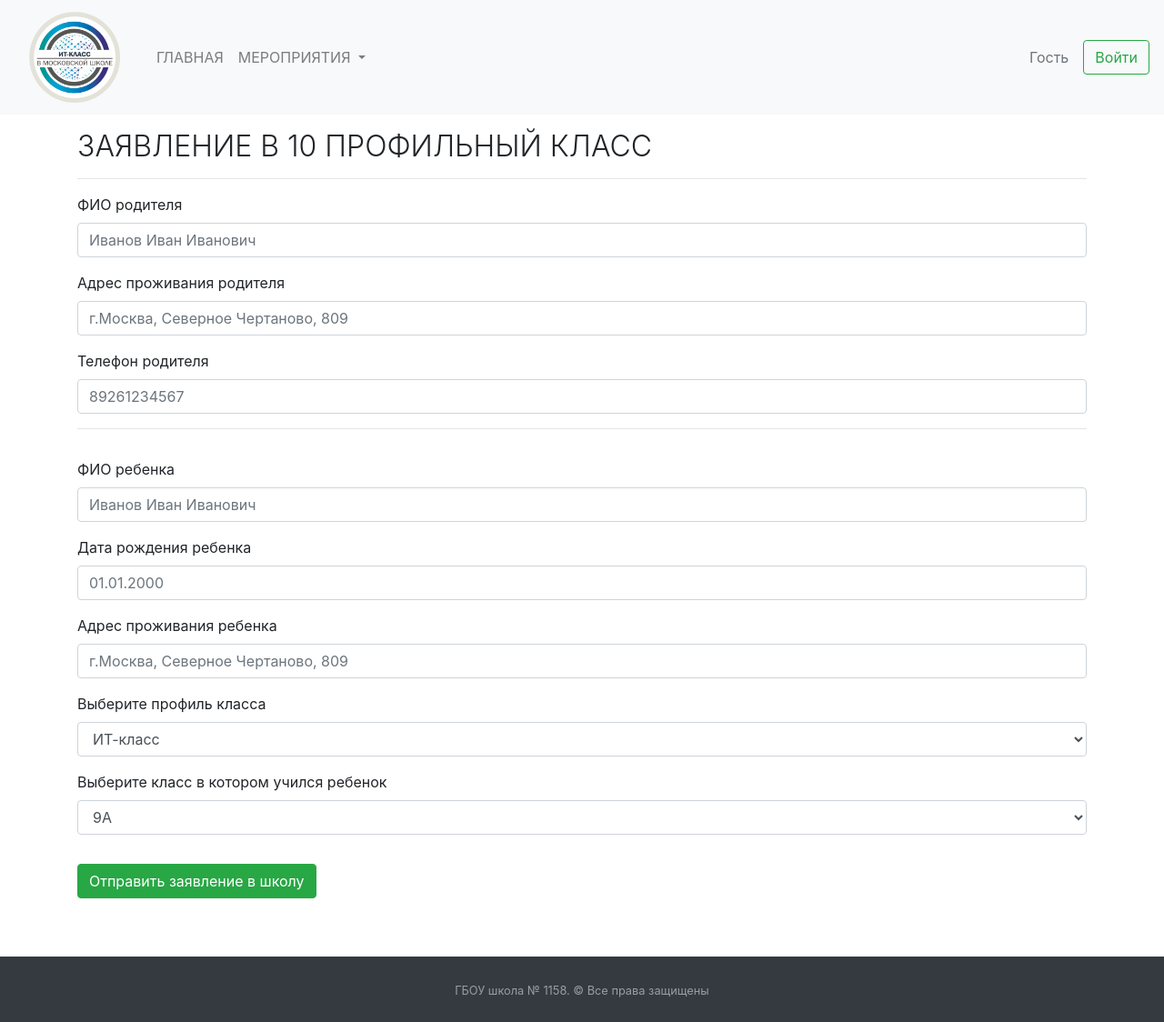
After one commit to ibkov/it_class1158, a Django app: page /documents_to_10_class/ in a window 1280 px wide. The commit adds this page. Shown: the whole page at 91% size. Run offline with Django 3.2, Linux system fonts and the light colour scheme; some libraries are stand-ins or nearby versions.

Commit message:
add zayavlenia v 10 class

```diff
--- a/itclass/settings.py
+++ b/itclass/settings.py
@@ -24,7 +24,7 @@ SECRET_KEY = 'efgj!udo53#9=3dnuy3n%(=)$pdz-5@dv@me=dl1wky#&dhe$*'
 # SECURITY WARNING: don't run with debug turned on in production!
 DEBUG = True
 
-ALLOWED_HOSTS = []
+ALLOWED_HOSTS = ['192.168.14.103']
 
 # Application definition
 
--- a/mainapp/urls.py
+++ b/mainapp/urls.py
@@ -1,5 +1,5 @@
-from django.conf import settings
 from django.urls import path
+
 from . import views
 from .views import PostDetailView, AddEventView, WorksView, ApplicantListView
 
@@ -7,6 +7,7 @@ urlpatterns = [
     path("", views.MainView.as_view()),
     path("rate/", views.PuplesView.as_view()),
     path("check_list/", views.CheckList.as_view(), name="check_list"),
+    path("documents_to_10_class/", views.PhotoGalleryView.as_view(), name="photo_gallery"),
     path("<int:pk>/", PostDetailView.as_view(), name="puples"),
     path('<int:pk>/img-change/', views.ImgChangeView.as_view(), name='img_change'),
     path("<int:pk>/add_events", AddEventView.as_view(), name="add_event"),
--- a/mainapp/views.py
+++ b/mainapp/views.py
@@ -8,6 +8,8 @@ from django.shortcuts import redirect
 from django.urls import reverse_lazy
 from django.views.generic import ListView
 from django.views.generic.detail import DetailView
+from docxtpl import DocxTemplate
+import datetime as dt
 
 from .forms import EventsForm, AddEventForm, ImgChangeForm
 from .models import Puples, Events, Works, DaysTask, ApplicantAction
@@ -21,6 +23,7 @@ class MainView(ListView):
     def get_context_data(self, *, object_list=None, **kwargs):
         context = super().get_context_data(**kwargs)
         context['events_new'] = Events.objects.filter(check=False).count()
+        context['applicants_count'] = Puples.objects.filter(status="APP").count()
         return context
 
 
@@ -31,6 +34,7 @@ class HacatonView(ListView):
     def get_context_data(self, *, object_list=None, **kwargs):
         context = super().get_context_data(**kwargs)
         context['events_new'] = Events.objects.filter(check=False).count()
+        context['applicants_count'] = Puples.objects.filter(status="APP").count()
         return context
 
 
@@ -43,6 +47,7 @@ class WrongTasksView(LoginRequiredMixin, ListView):
         context = super().get_context_data(**kwargs)
         context['score'] = len([int(i) for i in DaysTask.objects.get().id_answers.split()])
         context['events_new'] = Events.objects.filter(check=False).count()
+        context['applicants_count'] = Puples.objects.filter(status="APP").count()
         return context
 
 
@@ -71,6 +76,7 @@ class TasksView(LoginRequiredMixin, ListView):
         context['score'] = len([int(i) for i in DaysTask.objects.get().id_answers.split()])
         context['list_wins'] = self.get_list_solved_task(context['list_answ'])
         context['events_new'] = Events.objects.filter(check=False).count()
+        context['applicants_count'] = Puples.objects.filter(status="APP").count()
         return context
 
     def post(self, request):
@@ -126,6 +132,7 @@ class PuplesView(LoginRequiredMixin, ListView):
         context['superusr'] = self.request.user.is_superuser
         context['pupil_pk'] = self.request.user.puples.pk
         context['events_new'] = Events.objects.filter(check=False).count()
+        context['applicants_count'] = Puples.objects.filter(status="APP").count()
         return context
 
 
@@ -151,6 +158,7 @@ class ApplicantListView(LoginRequiredMixin, ListView):
         context['superusr'] = self.request.user.is_superuser
         context['pupil_pk'] = self.request.user.puples.pk
         context['events_new'] = Events.objects.filter(check=False).count()
+        context['applicants_count'] = Puples.objects.filter(status="APP").count()
         context['app_without_interview'] = Puples.objects.filter(status="APP").count() - Puples.objects.filter(
             status="APP", applicant_progress="75").count()
         return context
@@ -171,6 +179,7 @@ class ImgChangeView(LoginRequiredMixin, DetailView):
         context = super().get_context_data(**kwargs)
         context['events_count'] = Events.objects.filter(events__pk=self.kwargs['pk'], check=True).count()
         context['events_new'] = Events.objects.filter(check=False).count()
+        context['applicants_count'] = Puples.objects.filter(status="APP").count()
         context['allevents'] = Events.objects.filter(events__pk=self.kwargs['pk']).order_by('-date')
         if Puples.objects.get(pk=self.kwargs["pk"]).status == "APP":
             context['app'] = ApplicantAction.objects.get(action_app=self.kwargs['pk'])
@@ -214,6 +223,7 @@ class PostDetailView(LoginRequiredMixin, DetailView):
         context = super().get_context_data(**kwargs)
         context['events_count'] = Events.objects.filter(events__pk=self.kwargs['pk'], check=True).count()
         context['events_new'] = Events.objects.filter(check=False).count()
+        context['applicants_count'] = Puples.objects.filter(status="APP").count()
         context['allevents'] = Events.objects.filter(events__pk=self.kwargs['pk']).order_by('-date')
         if Puples.objects.get(pk=self.kwargs["pk"]).status == "APP":
             context['app'] = ApplicantAction.objects.get(action_app=self.kwargs['pk'])
@@ -236,6 +246,7 @@ class AddEventView(LoginRequiredMixin, DetailView):
         context['allevents'] = Events.objects.filter(events__pk=self.kwargs['pk']).order_by('-date')
         context['form'] = EventsForm()
         context['events_new'] = Events.objects.filter(check=False).count()
+        context['applicants_count'] = Puples.objects.filter(status="APP").count()
         context['rate_event'] = sum(
             map(lambda x: x.event_rate, Events.objects.filter(events__pk=self.kwargs['pk'], check=True)))
         return context
@@ -270,16 +281,19 @@ class CheckList(LoginRequiredMixin, ListView):
 
     def post(self, request):
         form = AddEventForm(request.POST)
-        print(request.POST)
-        if form.is_valid():
+        if form.is_valid() and request.POST["check"] == "True":
             a = Events.objects.get(pk=request.POST["id"])
             f = AddEventForm(request.POST, instance=a)
             f.save()
+        elif request.POST["check"] == "False":
+            b = Events.objects.get(pk=request.POST["id"])
+            b.delete()
         return redirect("/check_list/")
 
     def get_context_data(self, *, object_list=None, **kwargs):
         context = super().get_context_data(**kwargs)
         context['events_new'] = Events.objects.filter(check=False).count()
+        context['applicants_count'] = Puples.objects.filter(status="APP").count()
         return context
 
 
@@ -296,6 +310,7 @@ class WorksView(LoginRequiredMixin, ListView):
     def get_context_data(self, *, object_list=None, **kwargs):
         context = super().get_context_data(**kwargs)
         context['events_new'] = Events.objects.filter(check=False).count()
+        context['applicants_count'] = Puples.objects.filter(status="APP").count()
         return context
 
 
@@ -308,3 +323,26 @@ class IntensivView(LoginRequiredMixin, ListView):
 class ApplicantView(ListView):
     template_name = "applicant.html"
     queryset = Events.objects.all()
+
+class PhotoGalleryView(ListView):
+    template_name = "photo_gallery.html"
+    queryset = Events.objects.all()
+
+    def post(self, request):
+        print(request.POST)
+        doc = DocxTemplate(settings.MEDIA_ROOT + "/files/templ.docx")
+        data = request.POST
+        context = {
+            'name': f'{data["name"]}',
+            'address': f'{data["address"]}',
+            'number':f'{data["number"]}',
+            'name_child': f'{data["name_child"]}',
+            'date_br': f'{data["date_br"]}',
+            'address_child': f'{data["address_child"]}',
+            'profile': f'{data["profile"]}',
+            'date_now': f'{dt.date.today().day}/0{dt.date.today().month}/{dt.date.today().year}'
+        }
+
+        doc.render(context)
+        doc.save(settings.MEDIA_ROOT + f"/files/{data['class']}-{context['name_child']}.docx")
+        return redirect("/")
--- a/templates/base.html
+++ b/templates/base.html
@@ -99,18 +99,21 @@
                     </li>
                 {% endif %}
                 {% if user.is_superuser %}
-                    <li class="nav-item">
-                        <a class="nav-link" href="/applicant_list">СПИСОК КАНДИДАТОВ</a>
+                    <li class="nav-item dropdown">
+                        <a class="nav-link dropdown-toggle" href="#"
+                           id="navbarDropdown" role="button"
+                           data-toggle="dropdown" aria-haspopup="true" aria-expanded="false">
+                            ПАНЕЛЬ АДМИНИСТРАТОРА
+                        </a>
+                        <div class="dropdown-menu" aria-labelledby="navbarDropdown">
+                            {% if applicants_count != 0 %}<a class="dropdown-item" href="/applicant_list">СПИСОК КАНДИДАТОВ</a>{% endif %}
+                            {% if events_new != 0 %}
+                                <a class="dropdown-item notification bg-info text-white mr-3{% block detail_active_checklist %}{% endblock %}"
+                                   href="/check_list"><span>СПИСОК
+                            НА МОДЕРАЦИЮ</span>
+                                <span class="badge mr-3 mr-lg-0">{{ events_new }}</span>{% endif %}</a>
+                        </div>
                     </li>
-                {% endif %}
-                {% if user.is_superuser %}
-                    {% if events_new != 0 %}
-                        <li class="nav-item">
-                        <a class="nav-link notification{% block detail_active_checklist %}{% endblock %}"
-                           href="/check_list"><span>СПИСОК
-                            НА МОДЕРАЦИЮ </span>
-                        <span class="badge mr-3 mr-lg-0">{{ events_new }}</span>{% endif %}</a>
-                </li>
                 {% endif %}
             </ul>
             <form class="form-inline my-2 my-lg-0">
--- /dev/null
+++ b/templates/photo_gallery.html
@@ -0,0 +1,65 @@
+{% extends "base.html" %}
+{% block main %}
+    {% load static %}
+    <div class="container py-3">
+        <h2 class="text-left font-weight-light">ЗАЯВЛЕНИЕ В 10 ПРОФИЛЬНЫЙ КЛАСС</h2>
+        <hr>
+        <form method="post">{% csrf_token %}
+            <div class="form-group">
+                <label for="name">ФИО родителя</label>
+                <input type="text" placeholder="Иванов Иван Иванович" class="form-control" id="name" name="name" value="">
+            </div>
+            <div class="form-group">
+                <label for="address">Адрес проживания родителя</label>
+                <input type="text" class="form-control" id="address" placeholder="г.Москва, Северное Чертаново, 809" name="address" value="">
+            </div>
+            <div class="form-group">
+                <label for="number">Телефон родителя</label>
+                <input type="text" class="form-control" id="number" placeholder="89261234567" name="number" value="">
+            </div>
+            <hr>
+            <div class="form-group pt-3">
+                <label for="name_child">ФИО ребенка</label>
+                <input type="text" class="form-control" id="name_child" placeholder="Иванов Иван Иванович" name="name_child" value="">
+            </div>
+            <div class="form-group">
+                <label for="date_br">Дата рождения ребенка</label>
+                <input type="text" class="form-control" id="date_br" placeholder="01.01.2000" name="date_br" value="">
+            </div>
+            <div class="form-group">
+                <label for="address_child">Адрес проживания ребенка</label>
+                <input type="text" class="form-control" id="address_child"
+                       placeholder="г.Москва, Северное Чертаново, 809" name="address_child" value="">
+            </div>
+            <div class="form-group">
+                <label for="profile">Выберите профиль класса</label>
+                <select class="form-control" id="profile" name="profile" value="">
+                    <option>ИТ-класс</option>
+                    <option>Инженерный класс</option>
+                    <option>Медицинский класс</option>
+                    <option>Гуманитарный (юридический)</option>
+                    <option>Гуманитарный (филологический)</option>
+                    <option>Социально-экономический</option>
+                </select>
+            </div>
+            <div class="form-group">
+                <label for="class">Выберите класс в котором учился ребенок</label>
+                <select class="form-control" id="class" name="class" value="">
+                    <option>9А</option>
+                    <option>9Б</option>
+                    <option>9В</option>
+                    <option>9Г</option>
+                    <option>9Д</option>
+                    <option>9Е</option>
+                    <option>9Ж</option>
+                    <option>9З</option>
+                    <option>9И</option>
+                    <option>9К</option>
+                    <option>9Л</option>
+                </select>
+            </div>
+            <button class="btn btn-success mt-3" type="submit" >Отправить заявление в школу</button>
+        </form>
+    </div>
+{% endblock %}
+{% block detail_active %} active{% endblock %}
```
Also changed, not shown: templates/CheckList/check_list.html (+8 -10 lines), db.sqlite, static/css/style.css (line endings or trailing spaces), 1 other file.
